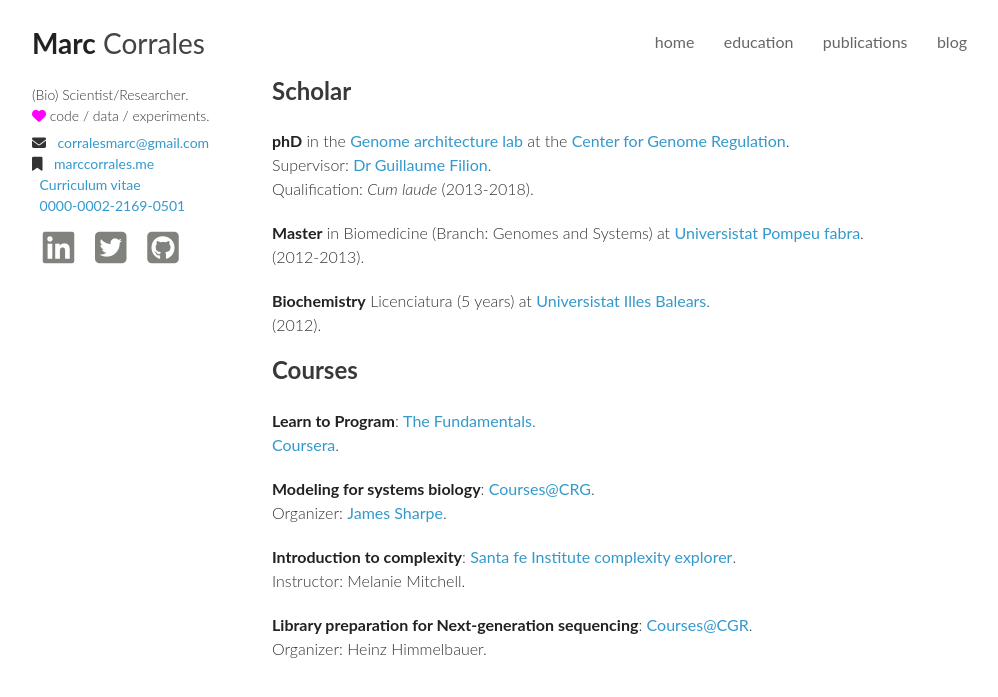
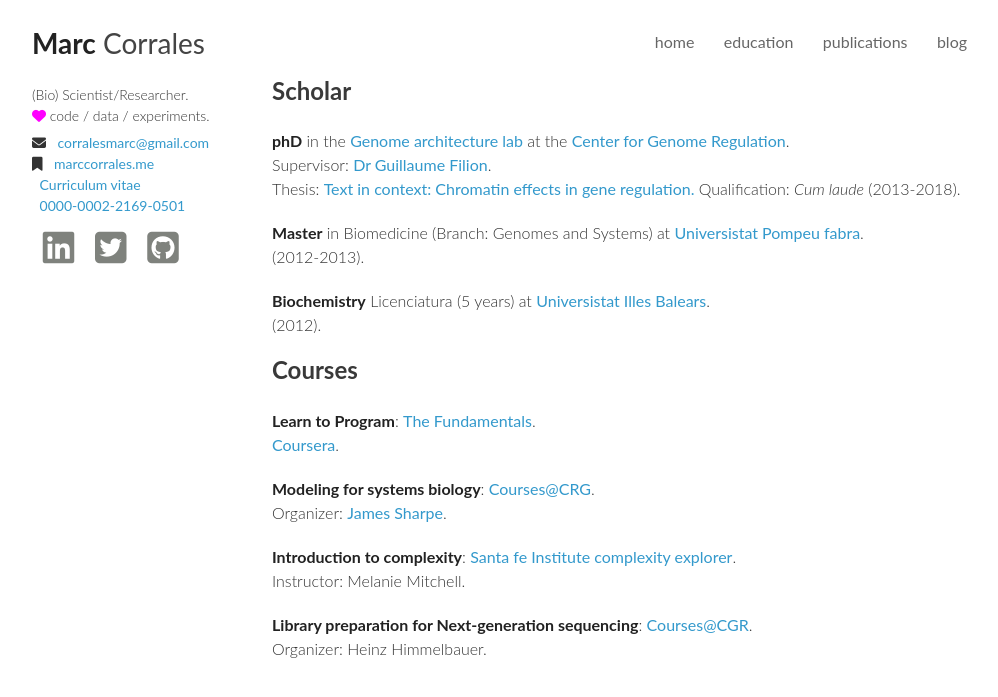
Before and after one commit to histonemark/histonemark.github.io, a Jekyll site: the page built from learning/index.md, in a window 1280 px wide. Shown: the top 697 px of the page, without its empty margins (128-1126 px from the left). Built offline with Jekyll 4.4.1, drawn with Linux system fonts in a browser that asks for light colours; nearby versions of some CDN libraries; a style sheet for code colours, icons or effects is not loaded.

Commit message:
Added thesis link

```diff
--- a/learning/index.md
+++ b/learning/index.md
@@ -9,6 +9,7 @@
 lab](http://www.genomearchitecture.com/") at the [Center for Genome
 Regulation]("http://www.crg.eu/en").
 Supervisor: [Dr Guillaume Filion](http://blog.thegrandlocus.com/about).
+Thesis: [Text in context: Chromatin effects in gene regulation.](https://www.dropbox.com/s/65g5s6578arv4ko/Thesis_MCB.pdf?dl=1)
 Qualification: _Cum laude_ (2013-2018).
 
 **Master** in Biomedicine (Branch: Genomes and Systems) at [Universistat
```
Also changed, not shown: publications/.#index.md (added, +1 -0 lines).
